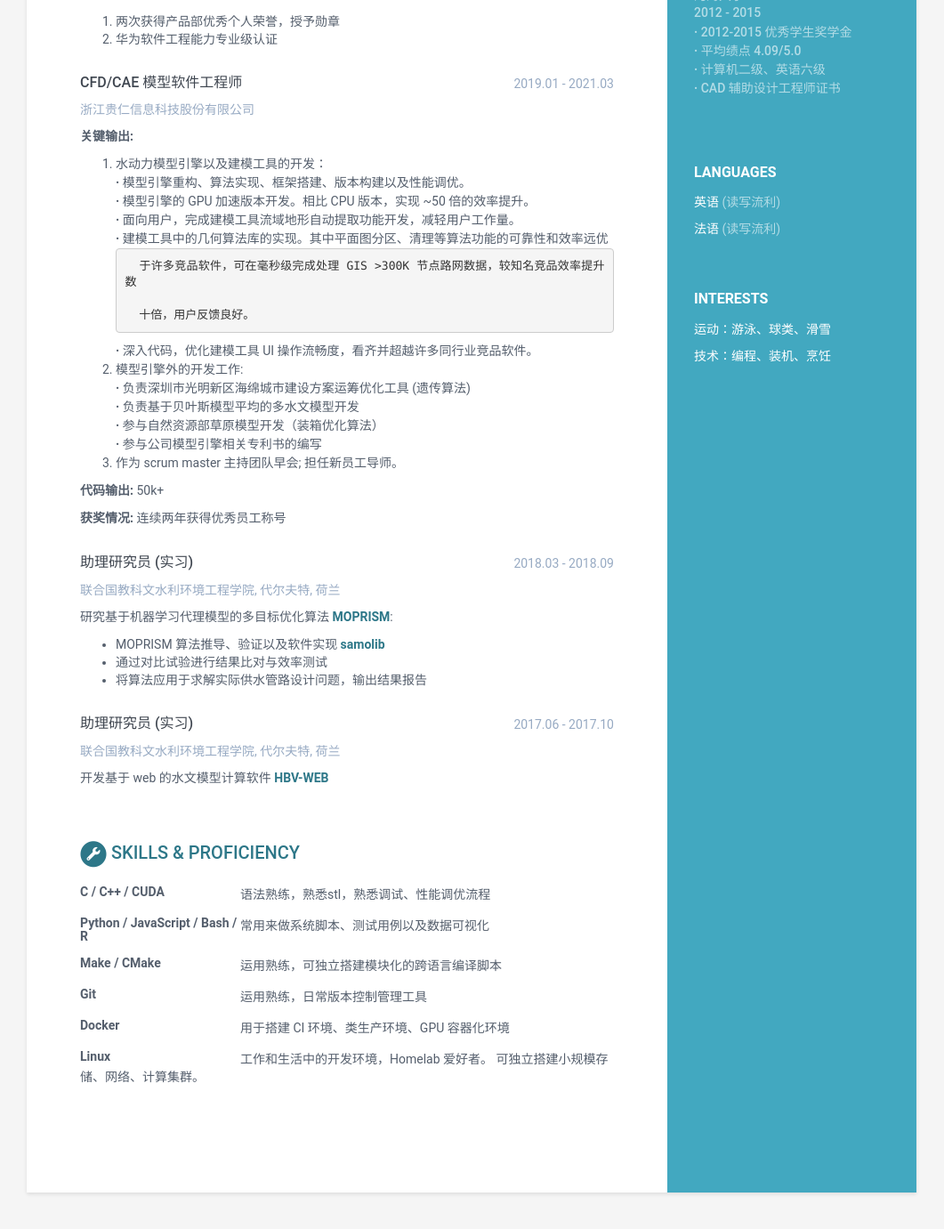
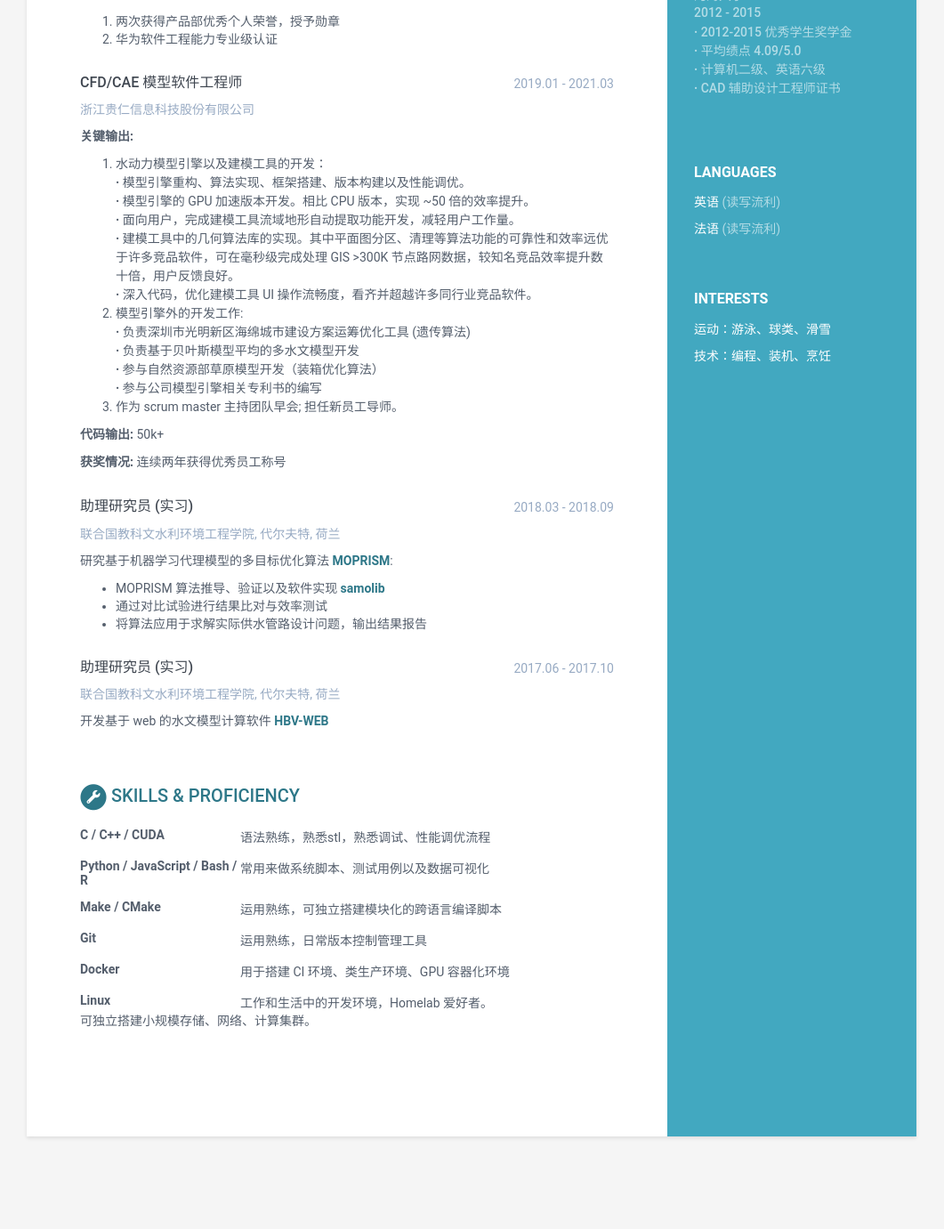
Before and after one commit to NikoZHAI/online-cv-zh, a Jekyll site: the page built from index.html, in a window 1280 px wide and 1400 px high, scrolled down 808 px. Shown: the top 1381 px of the window at 89% size, without its empty margins (110-1171 px from the left). Built offline with Jekyll 4.4.1, drawn with Linux system fonts in a browser that asks for light colours; after the commit the page ends 2145 px from its top, so only the background shows below that.

Commit message:
update 20240813

```diff
--- a/_data/data.yml
+++ b/_data/data.yml
@@ -115,10 +115,8 @@ experiences:
 
              **·** 面向用户，完成建模工具流域地形自动提取功能开发，减轻用户工作量。
 
-             **·** 建模工具中的几何算法库的实现。其中平面图分区、清理等算法功能的可靠性和效率远优
-
-                   于许多竞品软件，可在毫秒级完成处理 GIS >300K 节点路网数据，较知名竞品效率提升数
-
+             **·** 建模工具中的几何算法库的实现。其中平面图分区、清理等算法功能的可靠性和效率远优<br/>
+                   于许多竞品软件，可在毫秒级完成处理 GIS >300K 节点路网数据，较知名竞品效率提升数<br/>
                    十倍，用户反馈良好。
 
              **·** 深入代码，优化建模工具 UI 操作流畅度，看齐并超越许多同行业竞品软件。
@@ -174,6 +172,5 @@ skills:
         desc: 用于搭建 CI 环境、类生产环境、GPU 容器化环境
 
       - name: Linux
-        desc: 工作和生活中的开发环境，Homelab 爱好者。
-
+        desc: 工作和生活中的开发环境，Homelab 爱好者。<br/>
               可独立搭建小规模存储、网络、计算集群。
```
